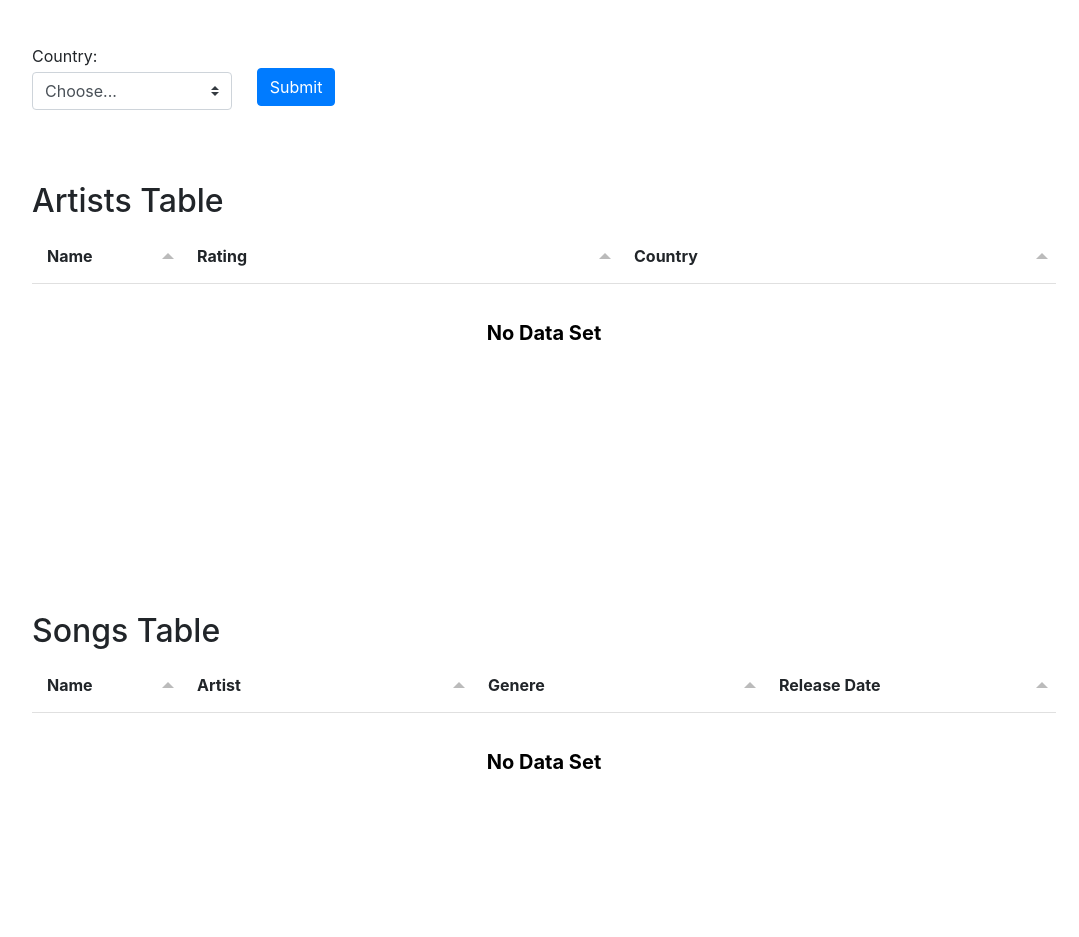
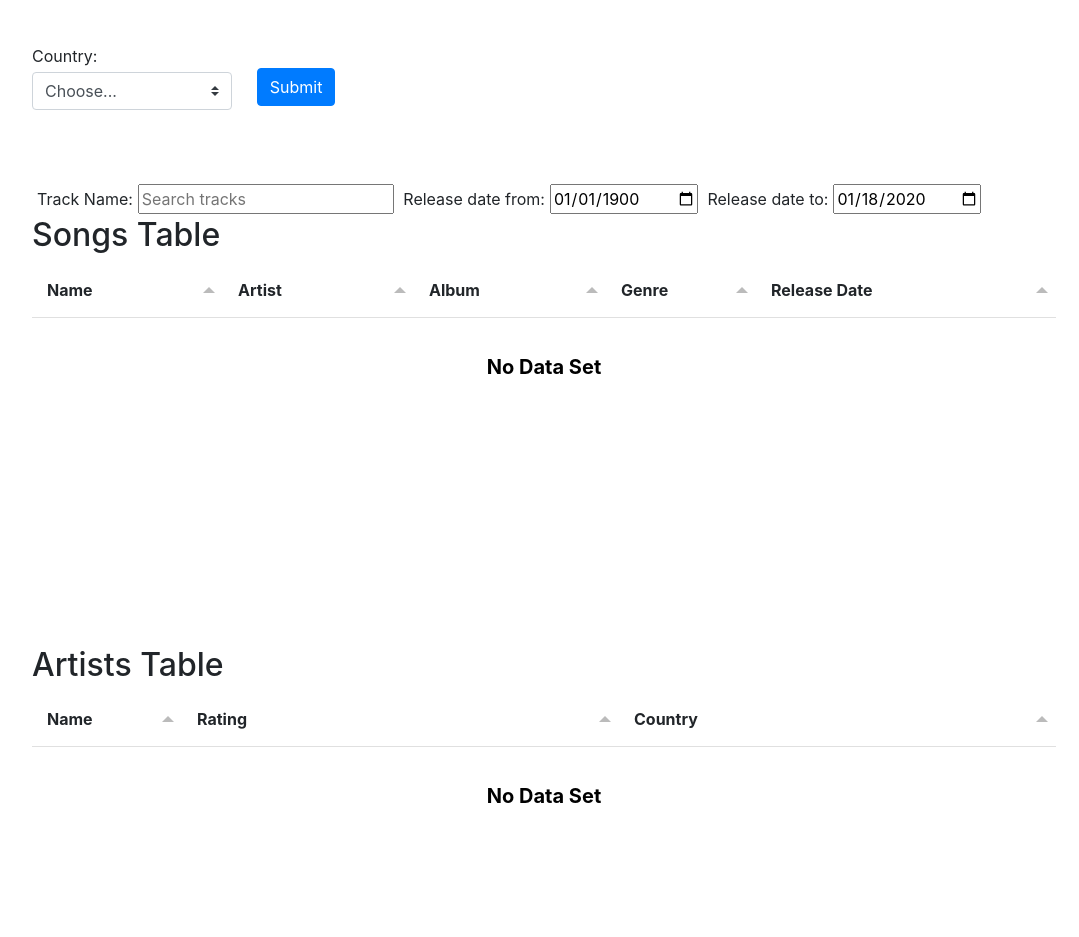
Before and after one commit to nadavbenyamini/dbs-project, a Flask app: page / in a window 1280 px wide. Shown: the part 187-1124 px from the top of the page, without its empty margins (96-1175 px from the left). Run offline with Flask 2, Linux system fonts and the light colour scheme; data that the repository does not hold is empty; some libraries are stand-ins or nearby versions.

Commit message:
Homepage search works

```diff
--- a/static/js/index.js
+++ b/static/js/index.js
@@ -47,39 +47,38 @@ var table_artists = new Tabulator("#artists-table", {
 	 	{title:"Country", field:"artist_country_id"},
  	],
  	rowClick:function(e, row){ //trigger an alert message when the row is clicked
-         //alert("Row " + row.getData().artist_id + " Clicked!!!!");
-        url = `http://${server}:${port}/artist/${row.getData().artist_id}`
-        console.log(url)
-        location.replace(url)
+        const url = `http://${server}:${port}/artist/${row.getData()['artist_id']}`;
+        window.location.href = url;
 		//table_artist.setData(`http://${server}:${port_api}/artist_tracks/${row.getData().artist_id}`)
  	},
 });
 
-var table_songs = new Tabulator("#songs-table", {
+function get_table_songs(search_text=null, date_from=null, date_to=null) {
+    const params = {};
+    if (search_text) params['search_text'] = search_text;
+    if (date_from) params['date_from'] = date_from;
+    if (date_to) params['date_to'] = date_to;
+    return new Tabulator("#songs-table", {
         height:"311px",
         layout:"fitColumns",
-   ajaxURL:`http://${server}:${port_api}/search/track`,
+        ajaxURL: `http://${server}:${port_api}/search/track`,
+        ajaxParams: params,
         placeholder:"No Data Set",
-   ajaxResponse:function(url, params, response){
-       //url - the URL of the request
-       //params - the parameters passed with the request
-       //response - the JSON object returned in the body of the response.
-       return response; //return the tableData property of a response json object
-   },
+        ajaxResponse: function(url, params, response){ return response; },
         columns:[ //Define Table Columns
-       {title:"Id", field:"track_id", visible:false},
-        {title:"Name", field:"track_name", width:150},
-        {title:"Artist", field:"artist_name"},
-        {title:"Genere", field:"genre_name"},
-        {title:"Release Date", field:"track_release_date"}
+            {title:"Id", field: "track_id", visible:false},
+            {title:"Name", field: "track_name"},
+            {title:"Artist", field: "artist_name"},
+            {title:"Album", field: "album_name"},
+            {title:"Genre", field: "genre_name", width: 150},
+            {title:"Release Date", field:"track_release_date", width: 300}
         ],
         rowClick:function(e, row){
-        console.log(row.getData().track_id)
-       url = `http://${server}:${port}/track/${row.getData().track_id}`
-       console.log(url)
-       location.replace(url)
+            const url = `http://${server}:${port}/track/${row.getData()['track_id']}`;
+            window.location.href = url;
         },
     });
+}
 
 
 $("#country-form").submit(function(e){
@@ -168,3 +167,14 @@ function minMaxFilterFunction(headerValue, rowValue, rowData, filterParams){
 
     return false; //must return a boolean, true if it passes the filter.
 }
+
+function delay(callback, ms) {
+  let timer = 0;
+  return function() {
+    const context = this, args = arguments;
+    clearTimeout(timer);
+    timer = setTimeout(function () {
+      callback.apply(context, args);
+    }, ms || 0);
+  };
+}
--- a/templates/index.html
+++ b/templates/index.html
@@ -10,7 +10,6 @@
 	<!--<script type="text/javascript" src="https://unpkg.com/tabulator-tables@4.5.3/dist/js/tabulator.min.js"></script>-->
 	<link rel="stylesheet" type="text/css" href="../static/css/index.css">
 	<link href="../static/css/tabulator_materialize.min.css" rel="stylesheet">
-
 </head>
 
 <body>
@@ -40,17 +39,21 @@
             </div>
 		</form>
 
-    <br><br><br>
-	<h2>Artists Table</h2>
-	<div id="artists-table"></div>
+	    <br><br><br>
 
-	<br><br><br>
-	<h2>Songs Table</h2>
-	<div id="songs-table"></div>
+        <form id="tracks-form" style="display: inline">
+            <label style="margin: 5px">Track Name: </label><input id="tracks-search-box" type="text" placeholder="Search tracks"/>
+            <label style="margin: 5px">Release date from: </label><input id="tracks-date-from" type="date"/>
+            <label style="margin: 5px">Release date to: </label><input id="tracks-date-to" type="date"/>
+        </form>
+        <h2>Songs Table</h2>
+        <div id="songs-table"></div>
 
-	</div>
+        <br><br><br>
+        <h2>Artists Table</h2>
+        <div id="artists-table"></div>
 
-
+    </div>
 
 	<br><br>
 	<div class="footer">
@@ -66,6 +69,28 @@
     <script src="https://stackpath.bootstrapcdn.com/bootstrap/4.4.1/js/bootstrap.min.js" integrity="sha384-wfSDF2E50Y2D1uUdj0O3uMBJnjuUD4Ih7YwaYd1iqfktj0Uod8GCExl3Og8ifwB6" crossorigin="anonymous"></script>
 	<script type="text/javascript" src="../static/js/config.js" defer></script>
 	<script type="text/javascript" src="../static/js/index.js" defer></script>
+    <script>
+        function get_table(){
+            const text = $('#tracks-search-box')[0].value;
+            const date_from = $('#tracks-date-from')[0].value;
+            const date_to = $('#tracks-date-to')[0].value;
+            get_table_songs(text, date_from, date_to);
+        }
 
+        $(document).ready(function(){
+            const now = new Date();
+            const nowString =
+                now.getFullYear().toString() + '-' +
+                ('0' + (now.getMonth()+1).toString()).substring(-1, 2) + '-' +
+                now.getDate().toString();
+            $('#tracks-date-from').val('1900-01-01');
+            $('#tracks-date-to').val(nowString);
+            get_table();
+
+            $('#tracks-date-from').change(delay(function() { get_table();}, 500));
+            $('#tracks-date-to').change(delay(function() { get_table();}, 500));
+            $('#tracks-search-box').keyup(delay(function() { get_table();}, 500));
+        });
+    </script>
 </body>
 </html>
```
Also changed, not shown: server/track.py (+13 -11 lines). Lines whose indentation alone changed are shown as unchanged.
